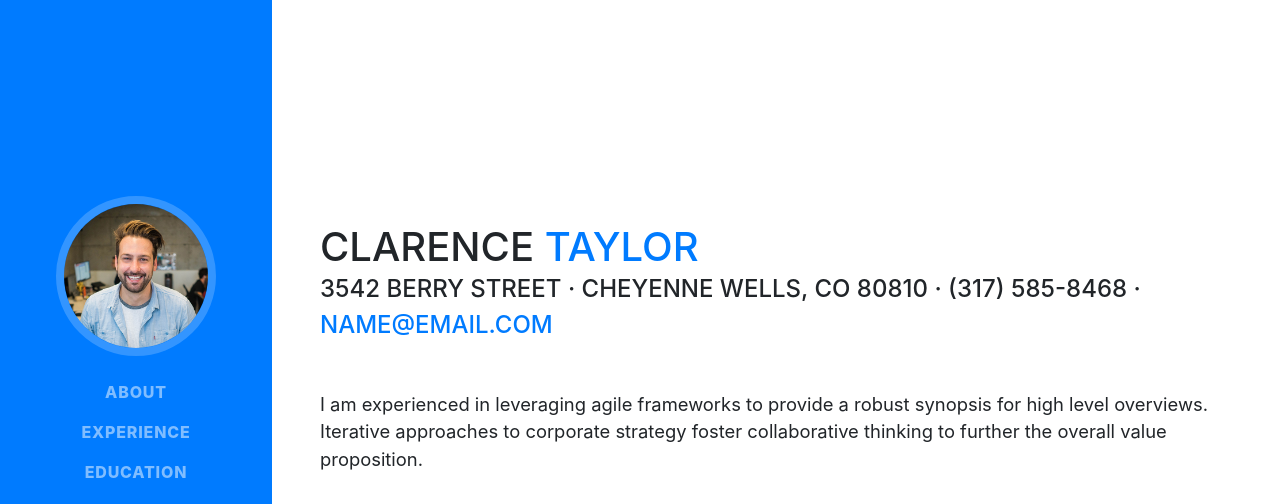
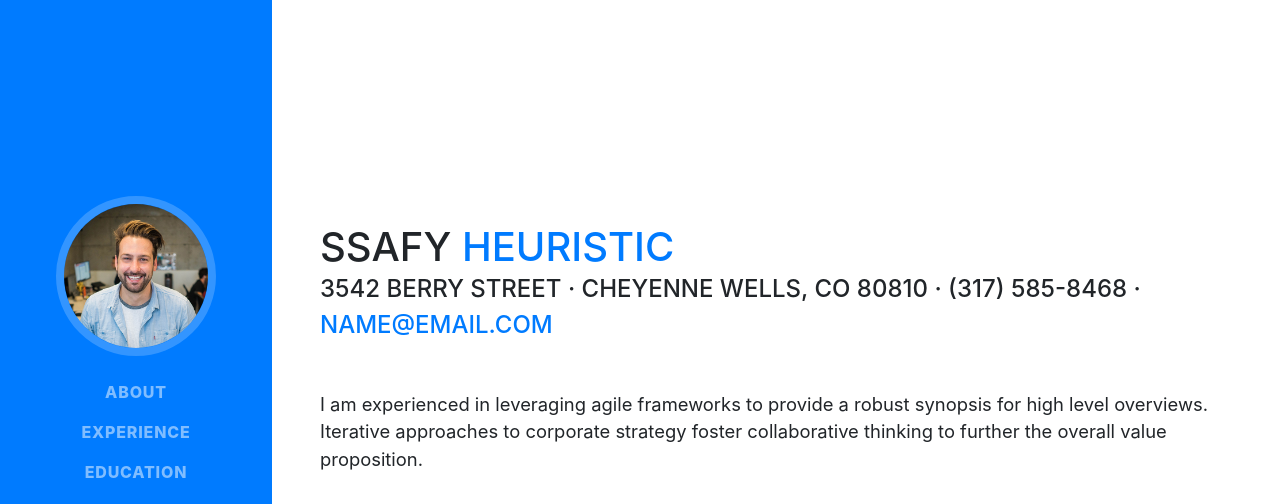
Before and after one commit to ssafy-heuristic/ssafy-heuristic.github.io, a website with bundled scripts: page index.html in a window 1280 px wide. Shown: the top 504 px of the page. Built offline with nearby package versions, Linux system fonts and the light colour scheme; a web font is replaced by a local one.

Commit message:
fourth commit

```diff
--- a/index.html
+++ b/index.html
@@ -63,8 +63,8 @@
 
       <section class="resume-section p-3 p-lg-5 d-flex d-column" id="about">
         <div class="my-auto">
-          <h1 class="mb-0">Clarence
-            <span class="text-primary">Taylor</span>
+          <h1 class="mb-0">SSAFY
+            <span class="text-primary">Heuristic</span>
           </h1>
           <div class="subheading mb-5">3542 Berry Street · Cheyenne Wells, CO 80810 · (317) 585-8468 ·
             <a href="mailto:name@email.com">name@email.com</a>
```
